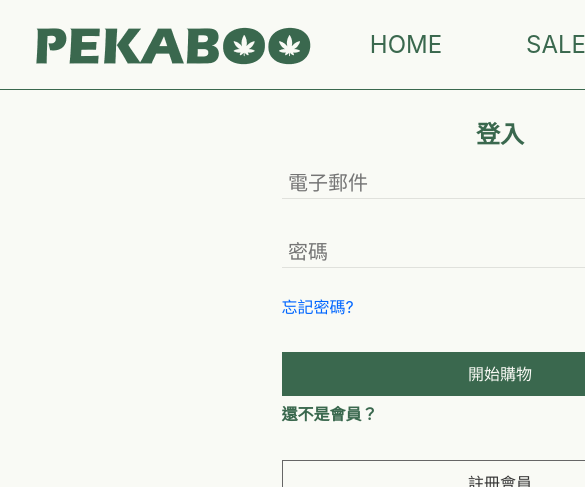
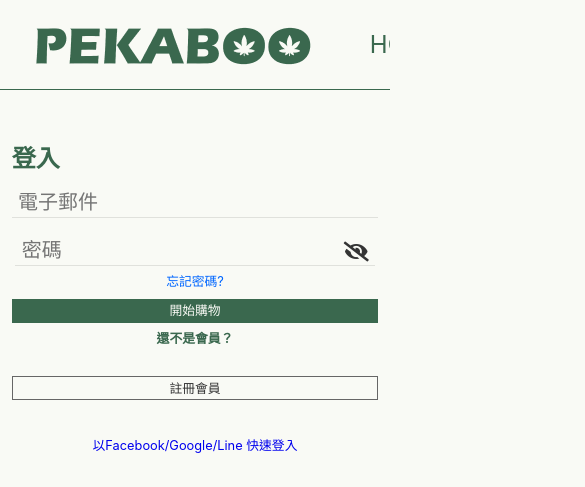
Before and after one commit to digibomvincent/final-group-project, a plain HTML site: page member.html in a window 390 px wide. Shown: the top 487 px of the page, 585 px wide, since content can reach past the window. Drawn offline with nearby package versions, Linux system fonts and the light colour scheme.

Commit message:
Update style_m.css

```diff
--- a/style/style_m.css
+++ b/style/style_m.css
@@ -143,26 +143,25 @@ table {
     --b20: #CDCDCD;
     --b5: #EDEDED;
     --b80: #343434;
+    --bannerRed:#FF0000;
 }
 
 /* 共用區 */
-* {
+*, *::before, *::after {
     box-sizing: border-box;
-    /* 不累加border & padding */
 }
 
 body {
-    font-family:
-        /* 英文有-或單詞不用引號 要給也可以 */
-        /*西文*/
-        -apple-system, BlinkMacSystemFont, "Segoe UI", Roboto, Ubuntu, "Helvetica Neue", Helvetica, Arial,
-        /*中文*/
-        "蘋方-繁", "PingFang TC", "黑體-繁", "Heiti TC", "微軟正黑體", "Microsoft JhengHei", "Noto Sans TC", sans-serif;
+    font-family: -apple-system, BlinkMacSystemFont, "Segoe UI", Roboto, Ubuntu, "Helvetica Neue", Helvetica, Arial, "蘋方-繁", "PingFang TC", "黑體-繁", "Heiti TC", "微軟正黑體", "Microsoft JhengHei", "Noto Sans TC", sans-serif;
     color: var(--b80);
     /* 全網字體預設 */
     background-color: var(--bg);
-    min-width: 1000px;
+    /* min-width: 78.15%; */
+}
 
+main{
+    display: flex;
+    justify-content: center;
 }
 
 img {
@@ -173,7 +172,6 @@ img {
 
 a {
     display: block;
-    color: var(--bg-color-3);
     text-decoration: none;
     /* 取消預設底線 */
 }
@@ -318,23 +316,6 @@ section {
     border-right: var(--b5) 1px solid;
 }
 
-/* 註冊區 */
-#account {
-    background-color: transparent;
-    border: none;
-    border-bottom: 1px solid #E0E1DC;
-    color: #E0E1DC;
-    font-size: 20pt;
-    padding-left: .4rem;
-    padding-top: .3rem;
-}
-
-.box {
-    display: flex;
-    flex-direction: column;
-    justify-content: center;
-}
-
 /* 密碼眼睛 */
 #passwordField {
     background-color: transparent;
@@ -360,9 +341,10 @@ section {
 
 
 select {
-    width: 130px;
+    width: 7.75rem;
     height: 25px;
-    margin-right: 18px;
+    margin-right: 1rem;
+    margin-top: 1rem;
     font-size: 1rem;
     background-color: transparent;
     outline: none;
@@ -383,12 +365,15 @@ select {
 #order_2 {
     color: var(--b80);
 }
-
+/* 註冊區 */
 .box {
     display: flex;
+    flex-direction: column;
     justify-content: center;
-    flex-direction: column;
-    align-items: center;
+    align-self: center;
+    max-width: 27.3125rem;
+    max-height: 36.125rem;
+    margin: 5rem 0 4rem 0;
 }
 
 input::placeholder {
@@ -400,40 +385,43 @@ input::placeholder {
 }
 
 .box h2 {
-    margin: 5px 0;
     font-size: 1.5rem;
 }
 
 .box ul li {
     margin: 10px 0;
     font-size: 1.25rem;
-    padding-bottom: 1.1rem;
+    padding-bottom: 0.5rem;
 }
 
 .box ul a {
     margin: 10px 0;
     font-size: 1rem;
 }
+
 .box ul p {
     font-size: 1rem;
 }
+
 .box ul li label {
     font-size: 1rem;
 }
 
-#order_2 div {
+.order_2 div {
     display: inline-block;
 }
 
 .button_element_next {
     background-color: var(--green);
-    color: var(--bg);
     width: 437px;
     height: 44px;
     font-size: 20pt;
     text-align: center;
     line-height: 44px;
     align-self: center;
+}
+.button_element_next a{
+    color: var(--bg);
 }
 
 .button_element_login a {
@@ -450,8 +438,7 @@ input::placeholder {
 .button_element_back {
     align-self: center;
     text-align: center;
-    padding-right: 2rem;
-    padding-top: 3.2rem;
+    padding-top: 1rem;
 }
 
 #password {
@@ -462,12 +449,14 @@ input::placeholder {
 
 /* 會員登入區 */
 #account {
-    background-color: #F9FAF5;
+    background-color: transparent;
     border: none;
     border-bottom: 1px solid #E0E1DC;
     color: var(--b80);
     font-size: 20pt;
-    width: 437px;
+    width: 100%;
+    padding-left: .4rem;
+    padding-top: .3rem;
 }
 
 #password {
@@ -477,7 +466,7 @@ input::placeholder {
     border-bottom: 1px solid #E0E1DC;
     color: var(--b80);
     font-size: 20pt;
-    width: 437px;
+    width: 100%;
 }
 
 .register {
@@ -493,20 +482,96 @@ input::placeholder {
 label a {
     white-space: nowrap !important;
 }
-
-
+.icon_link{
+    display: flex;
+    flex-direction: column;
+    justify-content: center;
+    align-items: center;
+    margin-bottom:0;
+}
+.fb{
+    color: var(--green);
+    display: flex;
+}
 .sns {
+    margin: auto 0;
     display: flex;
-    margin-left: 6rem;
-    color: var(--green);
+    justify-content: center;
 }
-
 .sns img {
-    padding-right: 50px;
+    padding: 0 25px;
 }
-
 #react-container {
     display: flex;
     justify-content: center;
     align-items: center;
 }
+
+/* 手機板 */
+@media (max-width:640px) {
+    .box {
+        width: 94%;
+        /* padding: 2rem; */
+        margin-top: 2.8125rem;
+    }
+    .box ul {
+        padding: 0;
+        margin: 0;
+        text-align: center;
+    }
+    .box ul li {
+        width: 100%;
+        padding: 0;
+    }
+        .box ul a {
+        font-size: 0.8rem;
+    }
+    .order_2{
+        display: block;
+        flex-direction: row;
+        justify-content: center;
+        text-wrap: wrap;
+    }
+    .box input{
+        width: 94.15%;
+        margin: 0 auto;
+        display: block;
+    }
+    .button_element_next {
+        font-size: 16pt;
+    }
+    .button_element_next,
+    .button_element_back a{
+        width: 100%;
+        display: block;
+        text-align: center;
+        line-height: 1.5rem;
+        height: 1.5rem;
+    }
+    .button_element_login a{
+        width: 100%;
+        display: block;
+        text-align: center;
+        line-height: 1.5rem;
+        height: 1.5rem;
+        margin: 0;
+    }
+    .box ul p,.box ul li label{
+        font-size: 0.8rem;
+    }
+    .icon_link{
+        display: flex;
+        justify-content: center;
+        /* align-items: center; */
+    }
+}
+
+    /* rwd斷點
+/* 桌機板 */
+    @media(min-width:821px) {}
+
+    /* 平板 */
+    @media(max-width:820px) {}
+
+    /* 手機板 */
+    @media(max-width:640px) {}
```
